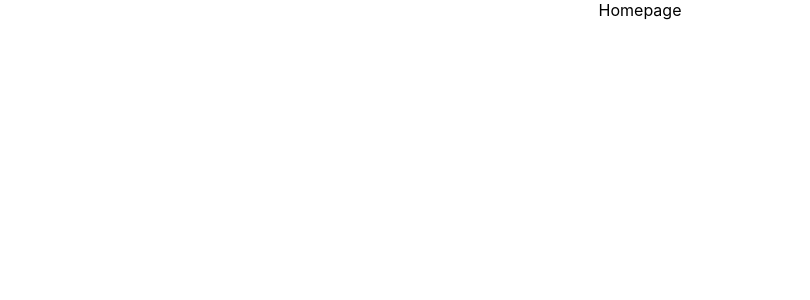
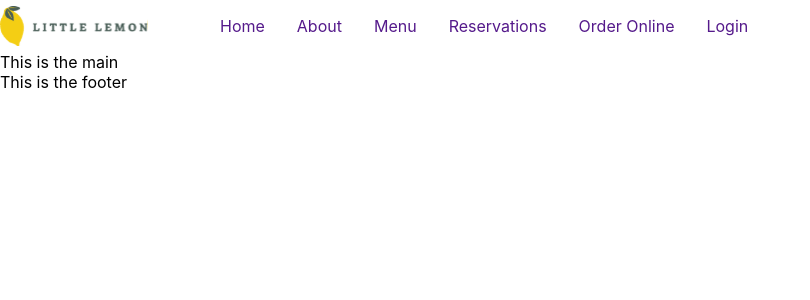
Before and after one commit to horoserp/Capstone, a React (Create React App) app: page / in a window 1280 px wide. Shown: the top 300 px of the page, without its empty margins (0-810 px from the left). Built offline with nearby package versions, Linux system fonts and the light colour scheme.

Commit message:
Update: Add Chakra UI. Create simple page components. Add Logo and Nav items to Header and Nav components.

```diff
--- a/package.json
+++ b/package.json
@@ -3,6 +3,7 @@
   "version": "0.1.0",
   "private": true,
   "dependencies": {
+    "@chakra-ui/react": "^2.8.2",
     "@testing-library/jest-dom": "^5.17.0",
     "@testing-library/react": "^13.4.0",
     "@testing-library/user-event": "^13.5.0",
--- a/src/App.js
+++ b/src/App.js
@@ -1,10 +1,15 @@
 import './App.css';
+import Header from './Components/Header';
+import Main from './Components/Main';
+import Footer from './Components/Footer';
 
 function App() {
   return (
-    <div className="App">
-      Homepage
-    </div>
+    <>
+      <Header/>
+      <Main/>
+      <Footer/>
+    </>
   );
 }
 
--- /dev/null
+++ b/src/Components/Footer.js
@@ -0,0 +1,7 @@
+function Footer() {
+    return (
+        <footer>This is the footer</footer>
+    )
+}
+
+export default Footer;
--- /dev/null
+++ b/src/Components/Header.js
@@ -0,0 +1,16 @@
+import Nav from './Nav';
+import logo from '../Images/Logo.svg';
+import { HStack } from "@chakra-ui/react";
+
+function Header() {
+    return (
+        <header>
+            <HStack spacing={32}>
+                <img src={logo} alt={"Little Lemon Logo"} />
+                <Nav/>
+            </HStack>
+        </header>
+    )
+}
+
+export default Header;
--- /dev/null
+++ b/src/Components/Main.js
@@ -0,0 +1,7 @@
+function Main() {
+    return (
+        <main>This is the main</main>
+    )
+}
+
+export default Main;
--- /dev/null
+++ b/src/Components/Nav.js
@@ -0,0 +1,28 @@
+import { HStack } from "@chakra-ui/react";
+
+function Nav() {
+    const noBullets = {
+        listStyleType: 'none'
+    }
+
+    const noUnderline = {
+        textDecoration: 'none'
+    }
+
+    return (
+        <nav>
+            <ul style={noBullets}>
+                <HStack spacing={32}>
+                    <li><a href="" style={noUnderline}>Home</a></li>
+                    <li><a href="" style={noUnderline}>About</a></li>
+                    <li><a href="" style={noUnderline}>Menu</a></li>
+                    <li><a href="" style={noUnderline}>Reservations</a></li>
+                    <li><a href="" style={noUnderline}>Order Online</a></li>
+                    <li><a href="" style={noUnderline}>Login</a></li>
+                </HStack>
+            </ul>
+        </nav>
+    );
+}
+
+export default Nav;
```
Also changed, not shown: src/Images/Logo.svg (added), 1 other file (tests, documents, lock files or other folders).
